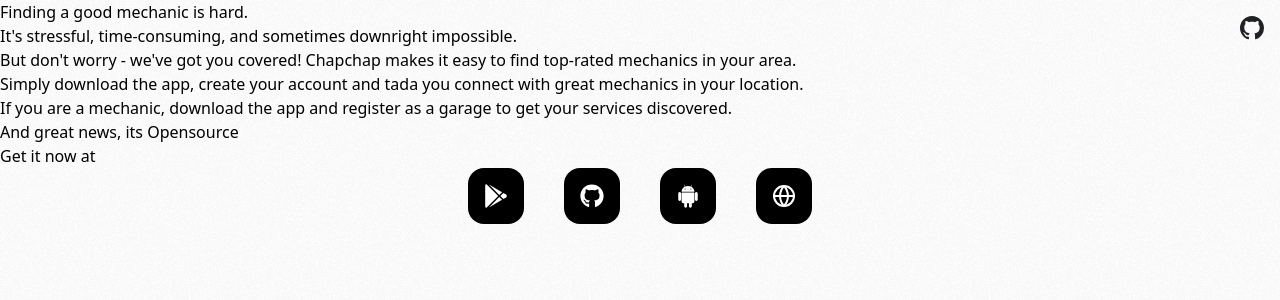
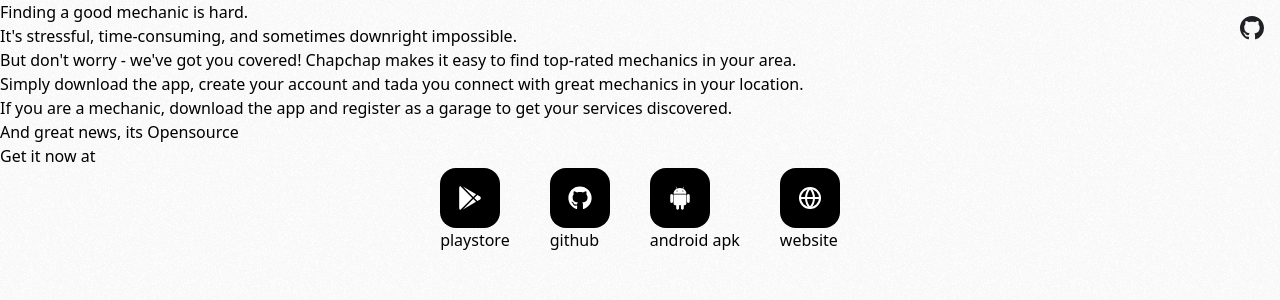
Before and after one commit to WalterBanda/c-web, a Next.js app: page / in a window 1280 px wide. Shown: the top 300 px of the page. Built offline with nearby package versions, Linux system fonts and the light colour scheme.

Commit message:
☕Marketing btns styling

```diff
--- a/components/home/index.tsx
+++ b/components/home/index.tsx
@@ -5,15 +5,23 @@
 import { DiAndroid } from 'react-icons/di'
 import { FiGlobe } from 'react-icons/fi'
 import Link from 'next/link'
-import { DOMAttributes } from 'react'
+import { IconType } from 'react-icons'
 
-function MarketingLinks({ children }: DOMAttributes<never>) {
+function MarketingLinks({
+  icon: Icon,
+  href,
+  linkName
+}: {
+  icon: IconType
+  href: string
+  linkName: string
+}) {
   return (
-    <Link
-      href='#'
-      className='text-[1.5rem] text-white p-4 bg-black rounded-2xl'
-    >
-      {children}
+    <Link href={href}>
+      <div className='w-[3.75rem] h-[3.75rem] text-[1.5rem] flex flex-col items-center justify-center text-white bg-black rounded-2xl'>
+        <Icon />
+      </div>
+      <p>{linkName}</p>
     </Link>
   )
 }
@@ -45,19 +53,11 @@
         <p>And great news, its Opensource</p>
         <p>Get it now at</p>
       </div>
-      <div className='flex flex-row items-center justify-center gap-10'>
-        <MarketingLinks>
-          <FaGooglePlay />
-        </MarketingLinks>
-        <MarketingLinks>
-          <FaGithub />
-        </MarketingLinks>
-        <MarketingLinks>
-          <DiAndroid />
-        </MarketingLinks>
-        <MarketingLinks>
-          <FiGlobe />
-        </MarketingLinks>
+      <div className='flex flex-row items-center justify-center gap-5 md:gap-10'>
+        <MarketingLinks icon={FaGooglePlay} href='#' linkName='playstore' />
+        <MarketingLinks icon={FaGithub} href='#' linkName='github' />
+        <MarketingLinks icon={DiAndroid} href='#' linkName='android apk' />
+        <MarketingLinks icon={FiGlobe} href='#' linkName='website' />
       </div>
     </div>
   )
```
